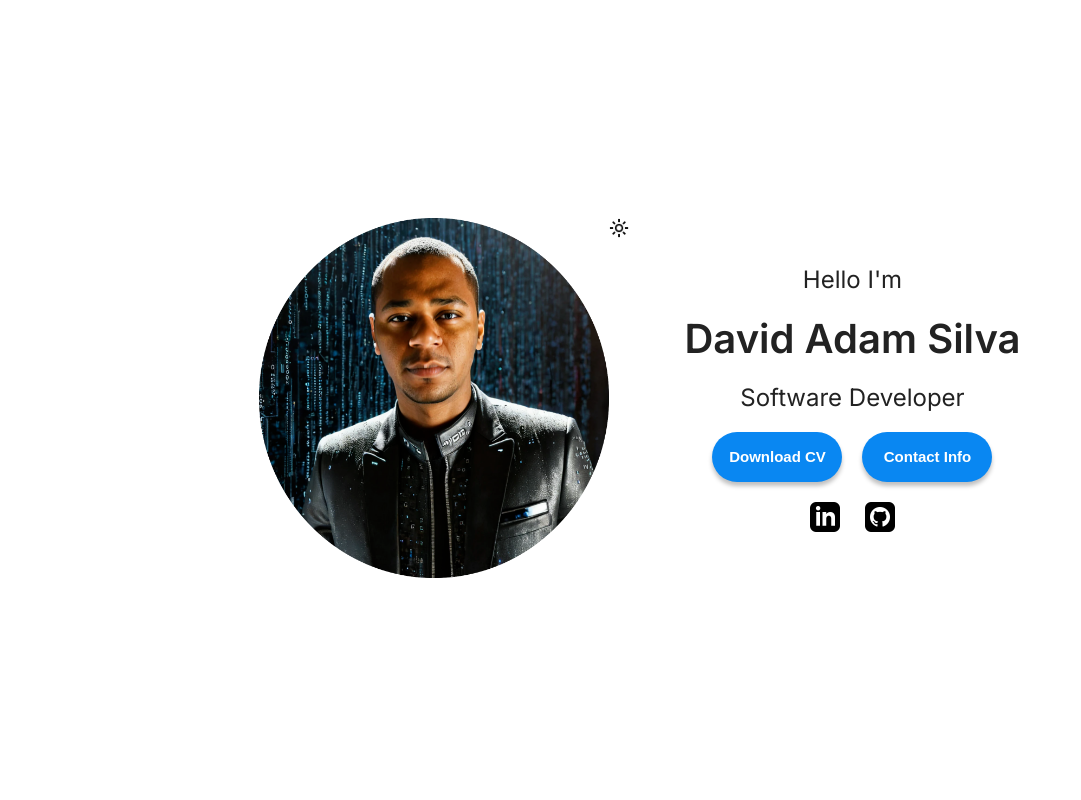
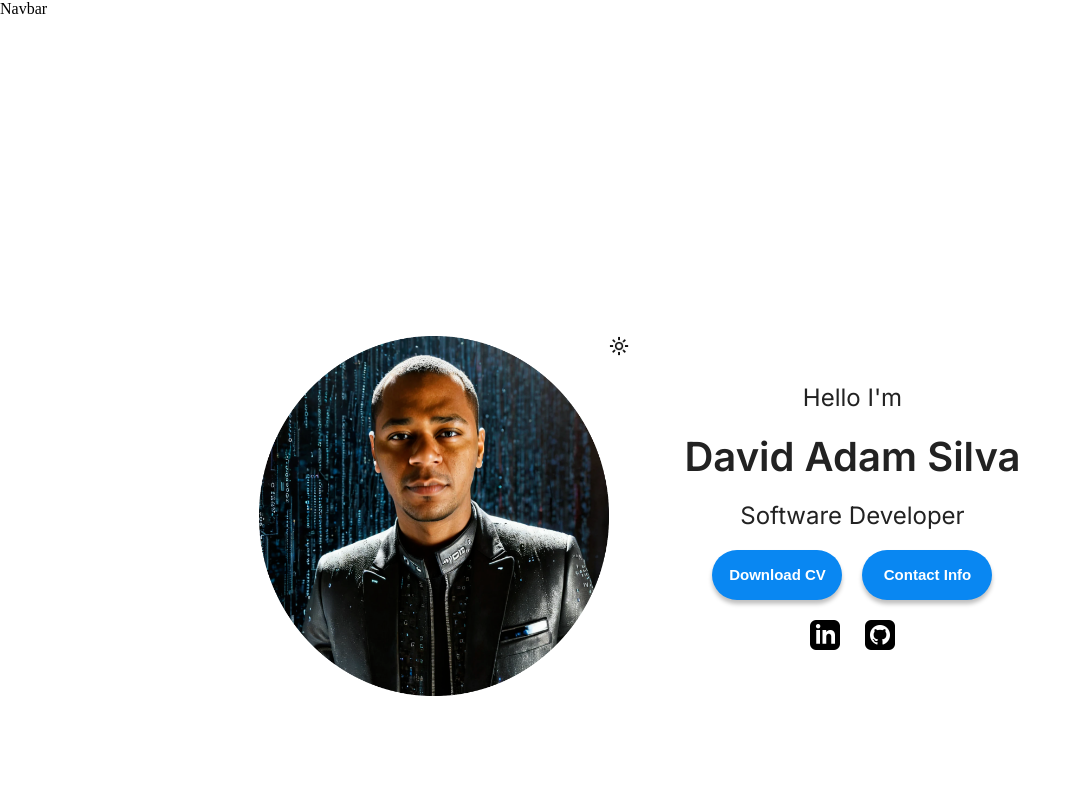
Before and after one commit to DavidAdam1323/portfolio-website-project, a React (Vite) app: page / in a window 1280 px wide. Shown: the top 800 px of the page, without its empty margins (0-1081 px from the left). Built offline with nearby package versions, Linux system fonts and the light colour scheme.

Commit message:
basic Structure Navbar created and added on App.jsx file.

```diff
--- a/src/App.jsx
+++ b/src/App.jsx
@@ -1,4 +1,5 @@
 import "./App.css";
+import Navbar from "./sections/Navbar/Navbar";
 import Hero from "./sections/Hero/Hero";
 import About from "./sections/About/About";
 import Skills from "./sections/Skills/Skills";
@@ -9,6 +10,7 @@
 function App() {
   return (
     <>
+      <Navbar />
       <Hero />
       <About />
       <Skills />
--- a/src/sections/Navbar/Navbar.jsx
+++ b/src/sections/Navbar/Navbar.jsx
@@ -0,0 +1,5 @@
+function Navbar() {
+  return <div>Navbar</div>;
+}
+
+export default Navbar;
```
